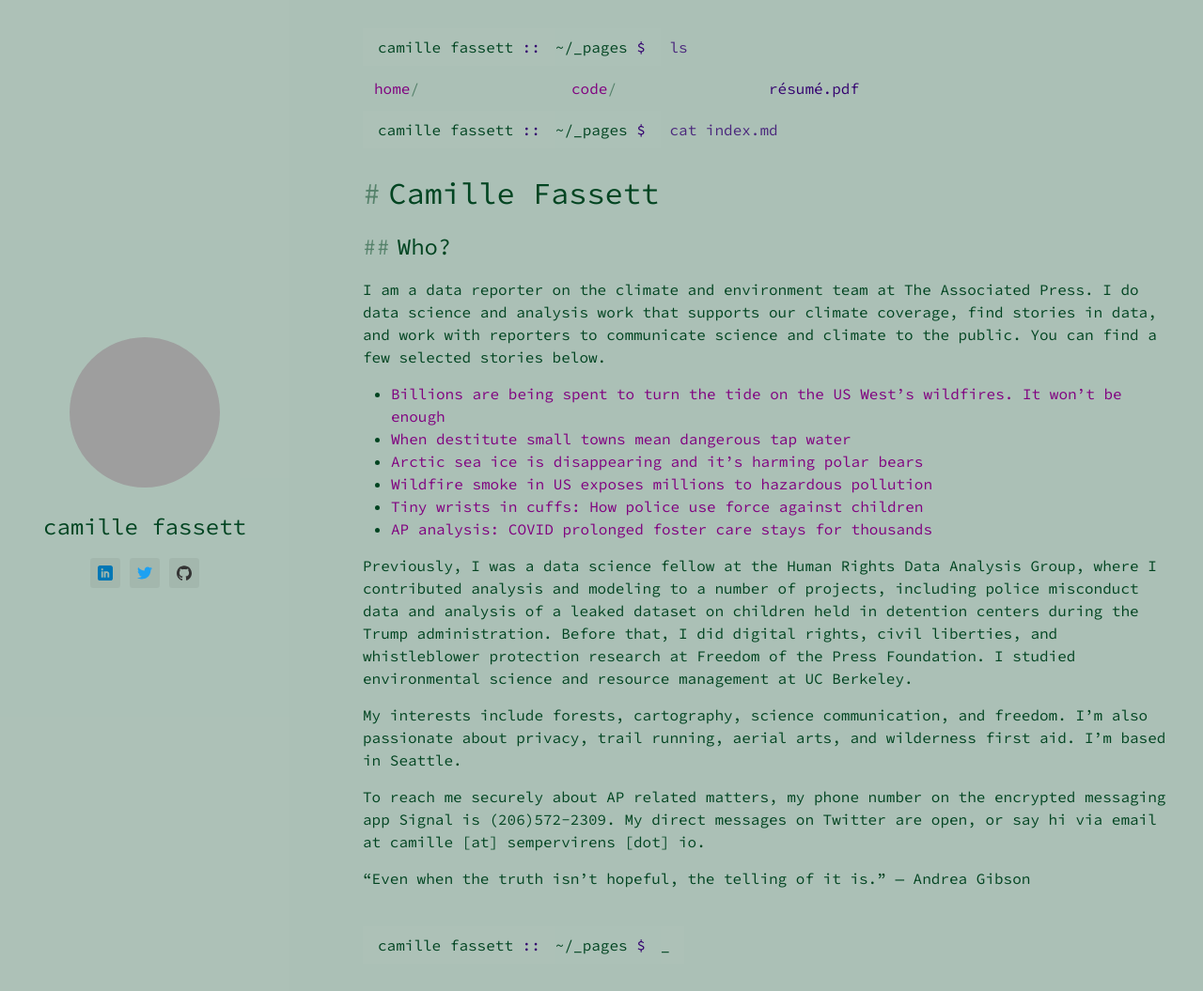
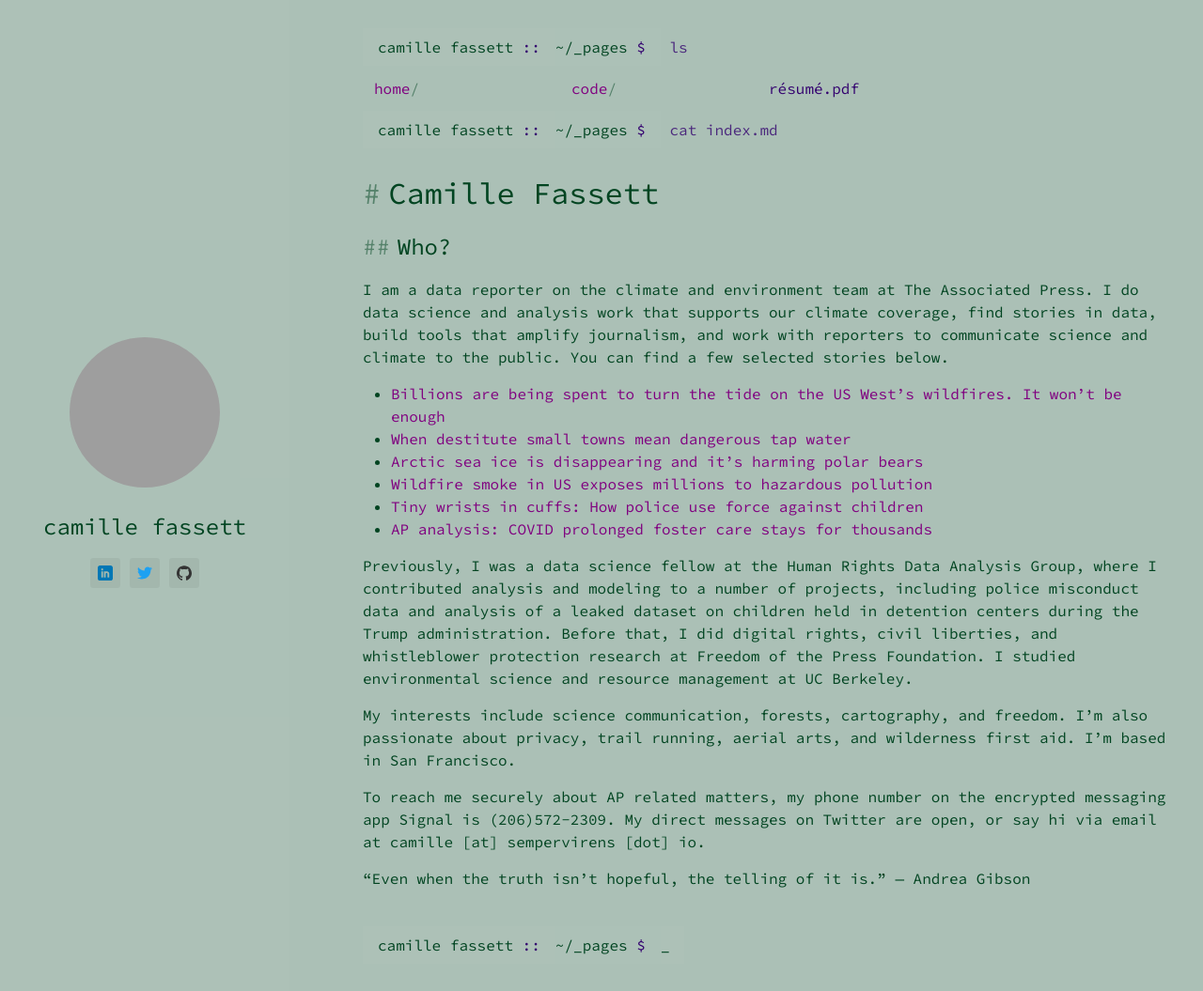
Before and after one commit to ssempervirens/ssempervirens.github.io, a Jekyll site: the page built from _pages/index.md, in a window 1280 px wide and 1080 px high. Shown: the top 1055 px of the window at 94% size. Built offline with Jekyll 4.4.1, drawn with Linux system fonts in a browser that asks for light colours; grey boxes are pictures that could not be loaded.

Commit message:
Update index.md

```diff
--- a/_pages/index.md
+++ b/_pages/index.md
@@ -9,7 +9,7 @@ filename: index.md
 
 ## Who?
 
-I am a data reporter on the climate and environment team at The Associated Press. I do data science and analysis work that supports our climate coverage, find stories in data, and work with reporters to communicate science and climate to the public. You can find a few selected stories below.
+I am a data reporter on the climate and environment team at The Associated Press. I do data science and analysis work that supports our climate coverage, find stories in data, build tools that amplify journalism, and work with reporters to communicate science and climate to the public. You can find a few selected stories below.
 * [Billions are being spent to turn the tide on the US West’s wildfires. It won’t be enough](https://apnews.com/article/wildfires-forest-thinning-community-risk-biden-9d77309cb9e7520069b3c575d850aadc)
 * [When destitute small towns mean dangerous tap water](https://apnews.com/article/health-business-west-virginia-dementia-6770a6191b89b064bd77227e1b18639d)
 * [Arctic sea ice is disappearing and it’s harming polar bears](https://projects.apnews.com/features/2021/polar-bears-sea-ice/index.html)
@@ -19,7 +19,7 @@ I am a data reporter on the climate and environment team at The Associated Press
 
 Previously, I was a data science fellow at the Human Rights Data Analysis Group, where I contributed analysis and modeling to a number of projects, including police misconduct data and analysis of a leaked dataset on children held in detention centers during the Trump administration. Before that, I did digital rights, civil liberties, and whistleblower protection research at Freedom of the Press Foundation. I studied environmental science and resource management at UC Berkeley.
 
-My interests include forests, cartography, science communication, and freedom. I'm also passionate about privacy, trail running, aerial arts, and wilderness first aid. I'm based in Seattle.
+My interests include science communication, forests, cartography, and freedom. I'm also passionate about privacy, trail running, aerial arts, and wilderness first aid. I'm based in San Francisco.
 
 To reach me securely about AP related matters, my phone number on the encrypted messaging app Signal is (206)572-2309. My direct messages on Twitter are open, or say hi via email at camille [at] sempervirens [dot] io.
 
```
